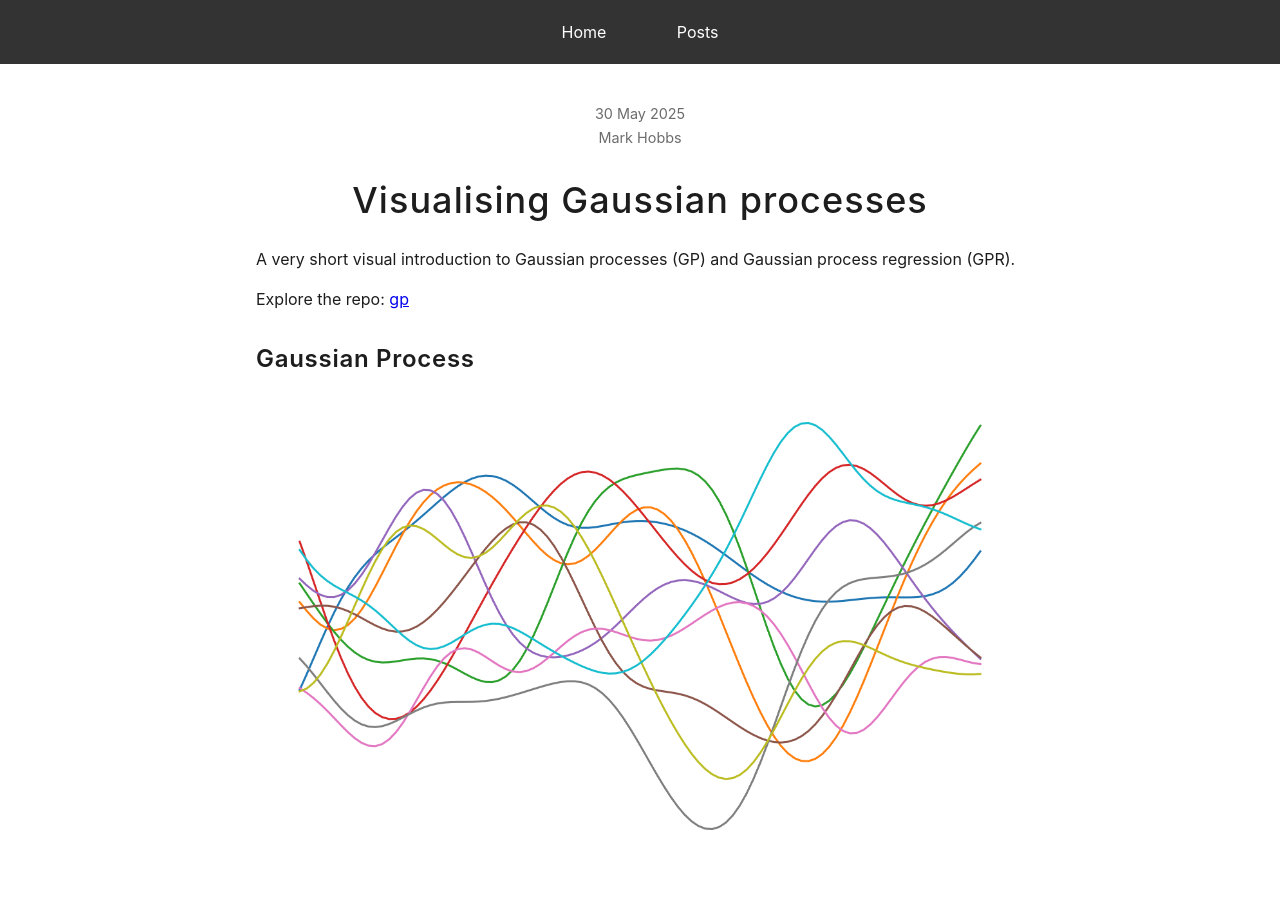
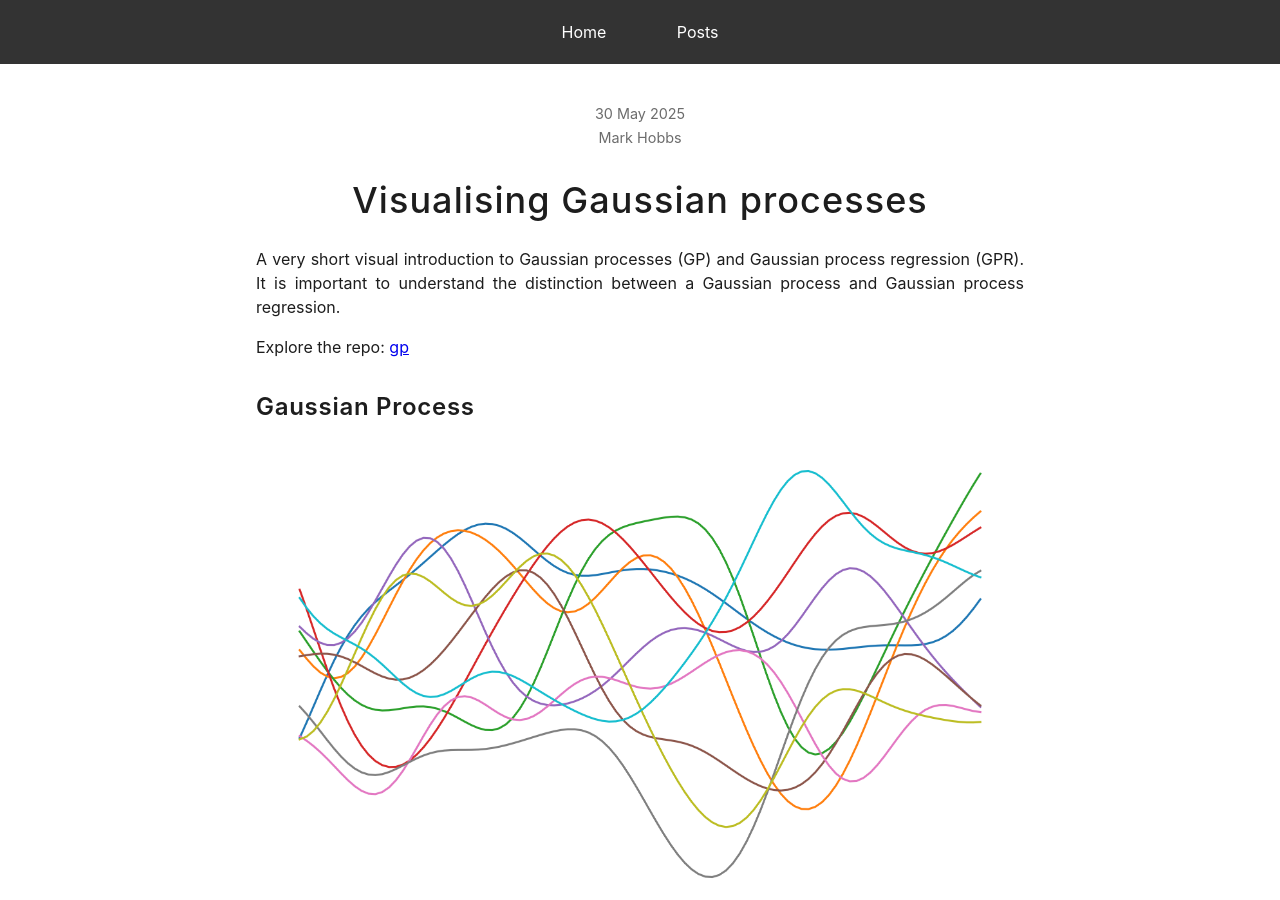
Before and after one commit to mark-hobbs/mark-hobbs.github.io, a Jekyll site: the page built from _posts/2025-05-30-gp.md, in a window 1280 px wide and 900 px high. Built offline with Jekyll 4.4.1, drawn with Linux system fonts in a browser that asks for light colours.

Commit message:
General updates

```diff
--- a/_posts/2025-05-30-gp.md
+++ b/_posts/2025-05-30-gp.md
@@ -5,21 +5,23 @@
 draft: False
 ---
 
-A very short visual introduction to Gaussian processes (GP) and Gaussian process regression (GPR).
+A very short visual introduction to Gaussian processes (GP) and Gaussian process regression (GPR). It is important to understand the distinction between a Gaussian process and Gaussian process regression.
 
 Explore the repo: [gp](https://github.com/mark-hobbs/articles/tree/main/gp)
 
 ## Gaussian Process
 
-<!-- A Gaussian process is a stochastic process...
+<!-- A Gaussian process is a stochastic process in which any finite collection of random variables has a joint multivariate Gaussian distribution.
 
-A Gaussian Process (GP) is a prior over functions - you can think of it as a way to generate smooth, plausible random functions before seeing any data. Sampling from a GP gives you random function draws that are consistent with your chosen kernel (e.g. smooth, periodic, rough, etc.). These represent your beliefs about the function before observing data. -->
+A Gaussian process is an extension of the multivariate Gaussian to infinite dimensions. -->
 
 ![](/assets/images/gp-1.png)
 
 ## Gaussian Process Regression
 
 <!-- Gaussian process regression is the process of conditioning a Gaussian process on observed data.
+
+A Gaussian Process (GP) is a prior over functions - you can think of it as a way to generate smooth, plausible random functions before seeing any data. Sampling from a GP gives you random function draws that are consistent with your chosen kernel (e.g. smooth, periodic, rough, etc.). These represent your beliefs about the function before observing data.
 
 The GP samples functions that pass through (or near) the observed data, while capturing uncertainty in areas where you have no observations. -->
 
```
